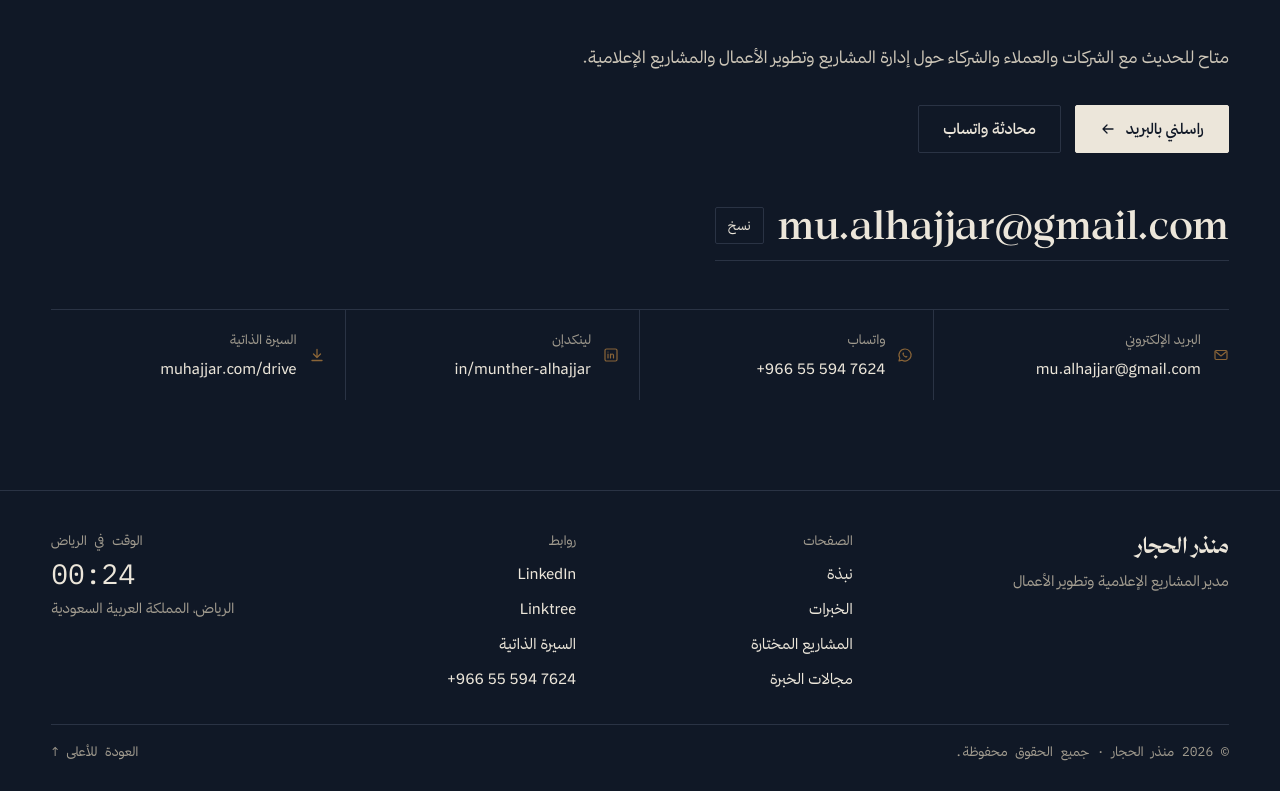
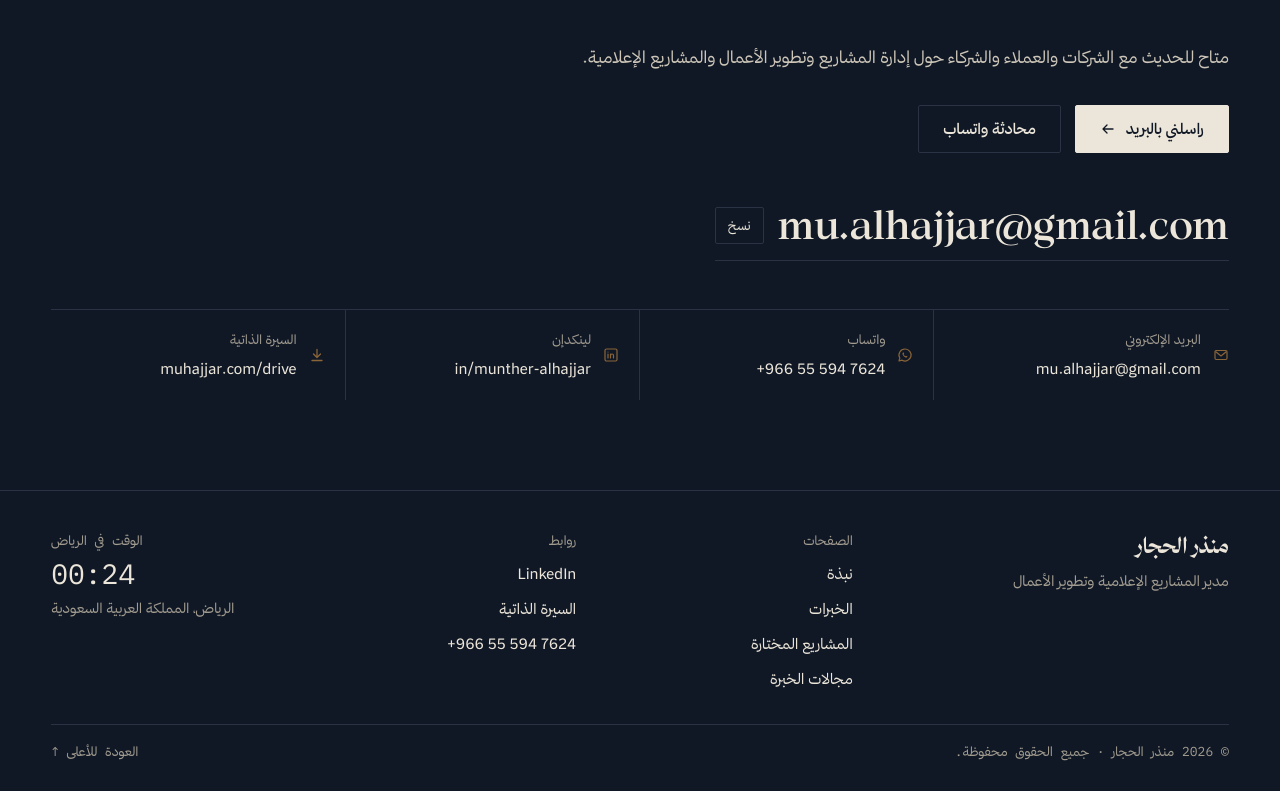
Before and after one commit to mualhajjar/muhajjar-website, a React (Vite) app: page / in a window 1280 px wide. Shown: the part 4954-5745 px from the top of the page. Built offline with nearby package versions, Linux system fonts and the light colour scheme.

Commit message:
Remove Linktree from the site entirely
Co-Authored-By: Claude Opus 5.5 <noreply@anthropic.com>
Claude-Session: https://claude.ai/code/session_012ymdgF7Xyk7DB7JDRrGE3f

```diff
--- a/src/components/Contact.tsx
+++ b/src/components/Contact.tsx
@@ -119,9 +119,6 @@ export function Footer({ route }: { route: Route }) {
           <a href={person.linkedin} target="_blank" rel="noopener noreferrer">
             LinkedIn
           </a>
-          <a href={person.linktree} target="_blank" rel="noopener noreferrer">
-            Linktree
-          </a>
           <a href={person.cvDrive} target="_blank" rel="noopener">
             {t(ui.contact.cvDrive, lang)}
           </a>
--- a/src/data/profile.ts
+++ b/src/data/profile.ts
@@ -19,7 +19,6 @@ export const person = {
   phoneHref: 'tel:+966555947624',
   whatsapp: 'https://wa.me/966555947624',
   linkedin: 'https://linkedin.com/in/munther-alhajjar/',
-  linktree: 'https://linktr.ee/mu.alhajjar',
   cv: { ar: '/files/Munther-AlHajjar-CV-AR.pdf', en: '/files/Munther-AlHajjar-CV-EN.pdf' } as T,
   /** Résumé folder (muhajjar.com/drive redirects to Google Drive). Used by the About page. */
   cvDrive: 'https://muhajjar.com/drive',
--- a/src/i18n.ts
+++ b/src/i18n.ts
@@ -50,7 +50,6 @@ export const ui = {
     whatsapp: { ar: 'واتساب', en: 'WhatsApp' },
     phone: { ar: 'الهاتف', en: 'Phone' },
     linkedin: { ar: 'لينكدإن', en: 'LinkedIn' },
-    linktree: { ar: 'Linktree', en: 'Linktree' },
     copy: { ar: 'نسخ', en: 'Copy' },
     copied: { ar: 'تم النسخ', en: 'Copied' },
     cv: { ar: 'السيرة الذاتية (PDF)', en: 'Résumé (PDF)' },
--- a/src/seo.ts
+++ b/src/seo.ts
@@ -71,7 +71,7 @@ function personLd(lang: Lang) {
     award: `${award.title.en}, ${award.detail.en} (company award; campaign team member)`,
     knowsLanguage: ['ar', 'en'],
     knowsAbout: ['Project Management', 'Business Development', 'RFP Development', 'Contract Negotiation', 'Procurement', 'SAP ERP (MM)', 'Bitrix24 CRM', 'Real Estate Marketing', 'Brand Strategy', 'Media Production', 'Events & Exhibitions'],
-    sameAs: [person.linkedin, person.linktree],
+    sameAs: [person.linkedin],
   };
 }
 
```
Also changed, not shown: 2 other files (tests, documents, lock files or other folders).
